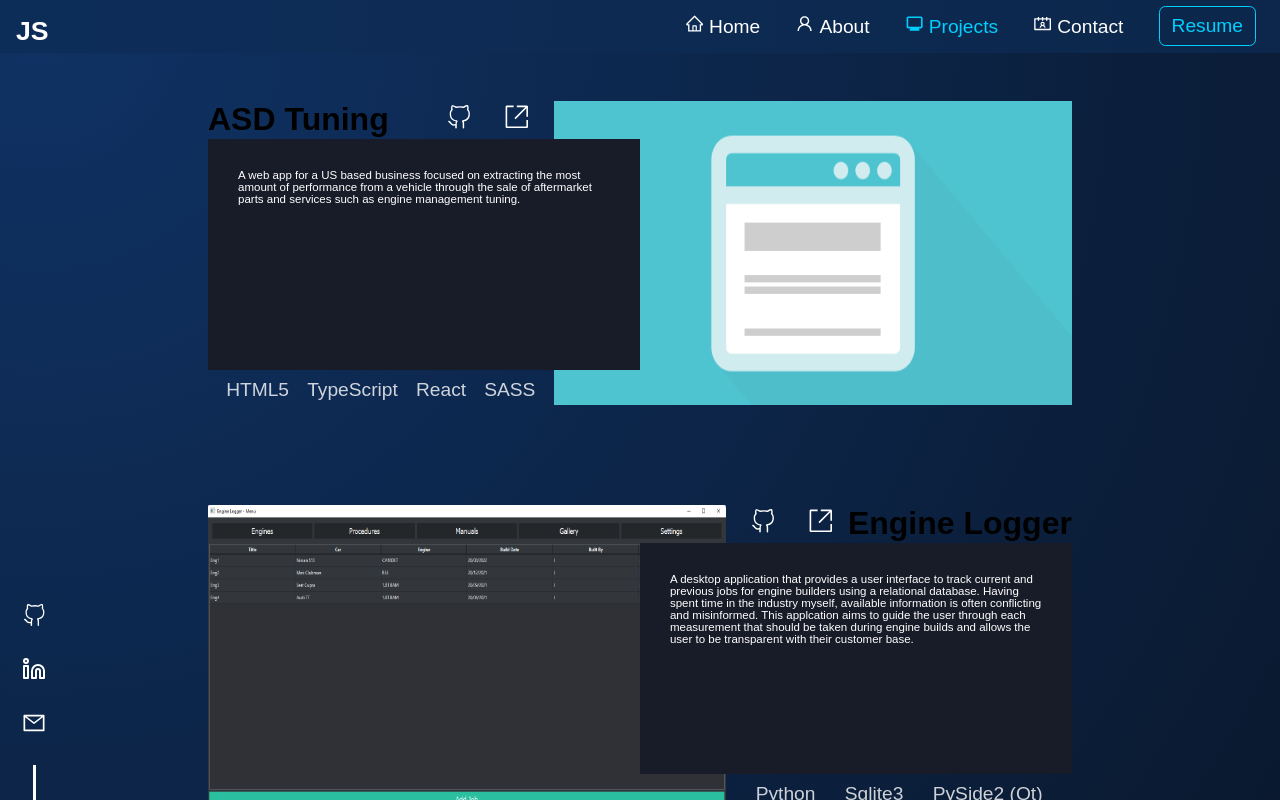
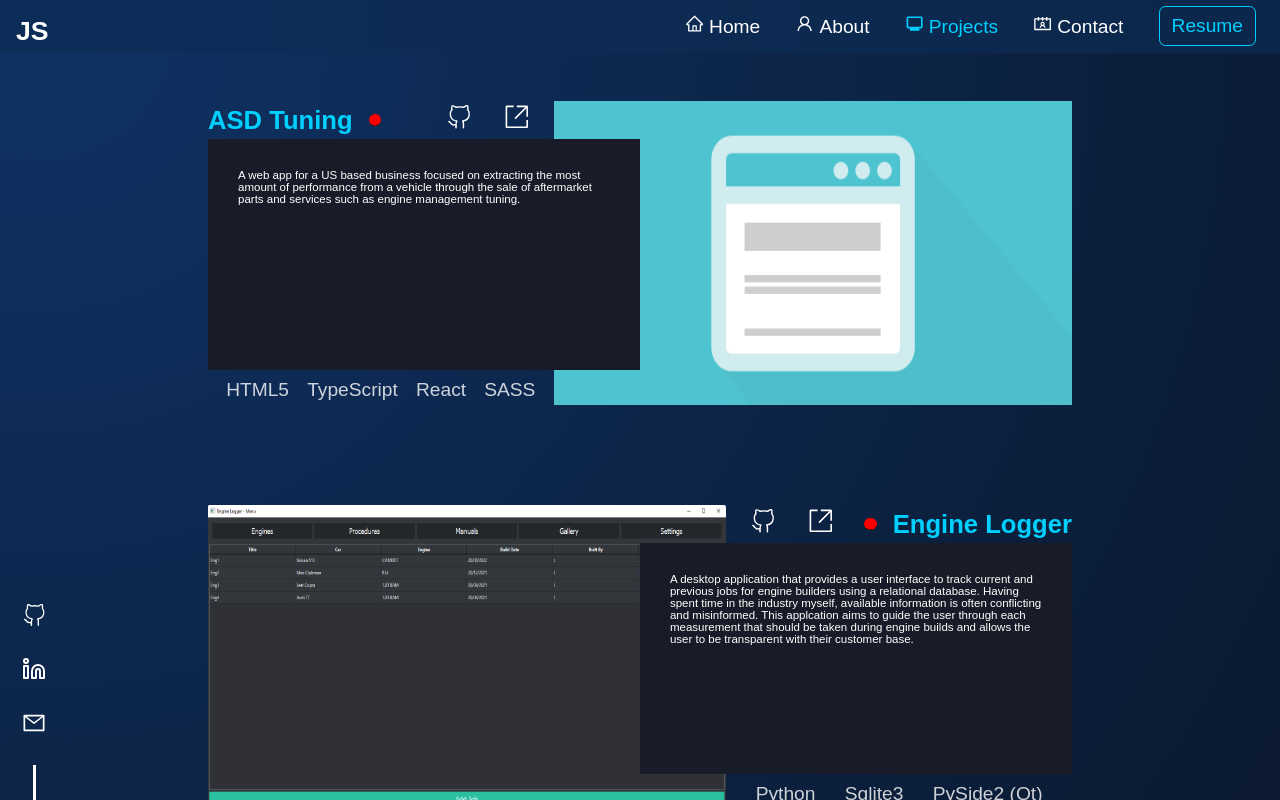
Before and after one commit to JSchoonbrood/Portfolio, a React (Create React App) app: page /projects in a window 1280 px wide. Built offline with nearby package versions, Linux system fonts and the light colour scheme.

Commit message:
Tooltip integration and code optimisation

```diff
--- a/src/components/projects/Projects.tsx
+++ b/src/components/projects/Projects.tsx
@@ -9,16 +9,34 @@ const Projects = () => {
         <ul className="featured__elements">
           {projects
             .filter(({ featured }) => featured)
-            .map(({ title, image, description, code, live, tools }, index) => {
+            .map(
+              (
+                { title, image, description, code, live, tools, status },
+                index
+              ) => {
                 return (
                   <li
                     className={
-                    index % 2
-                      ? "featured__elements-items project-left"
-                      : "featured__elements-items project-right"
+                      "featured__elements-items" +
+                      (index % 2 ? " project-left" : " project-right")
                     }
                   >
-                  <h1 className="featured__elements-title">{title}</h1>
+                    <div className="featured__elements-title">
+                      <h1 className="featured__elements-title-text">{title}</h1>
+                      <br />
+                      <div className="featured__elements-title-status">
+                        {status ? (
+                          <span className="dot-green tooltip">
+                            <span className="tooltiptext">Project Completed</span>
+                          </span>
+                        ) : (
+                          <span className="dot-red tooltip">
+                            <span className="tooltiptext">Project Under Development</span>
+                          </span>
+                        )}
+                      </div>
+                    </div>
+                    <span className="featured__elements-status"></span>
                     <div className="featured__elements-image">{image}</div>
                     <p className="featured__elements-desc">{description}</p>
                     <div className="featured__elements-links">
@@ -36,7 +54,8 @@ const Projects = () => {
                     </ul>
                   </li>
                 );
-            })}
+              }
+            )}
         </ul>
       </div>
       <div className="other">
```
Lines whose indentation alone changed are shown as unchanged.
